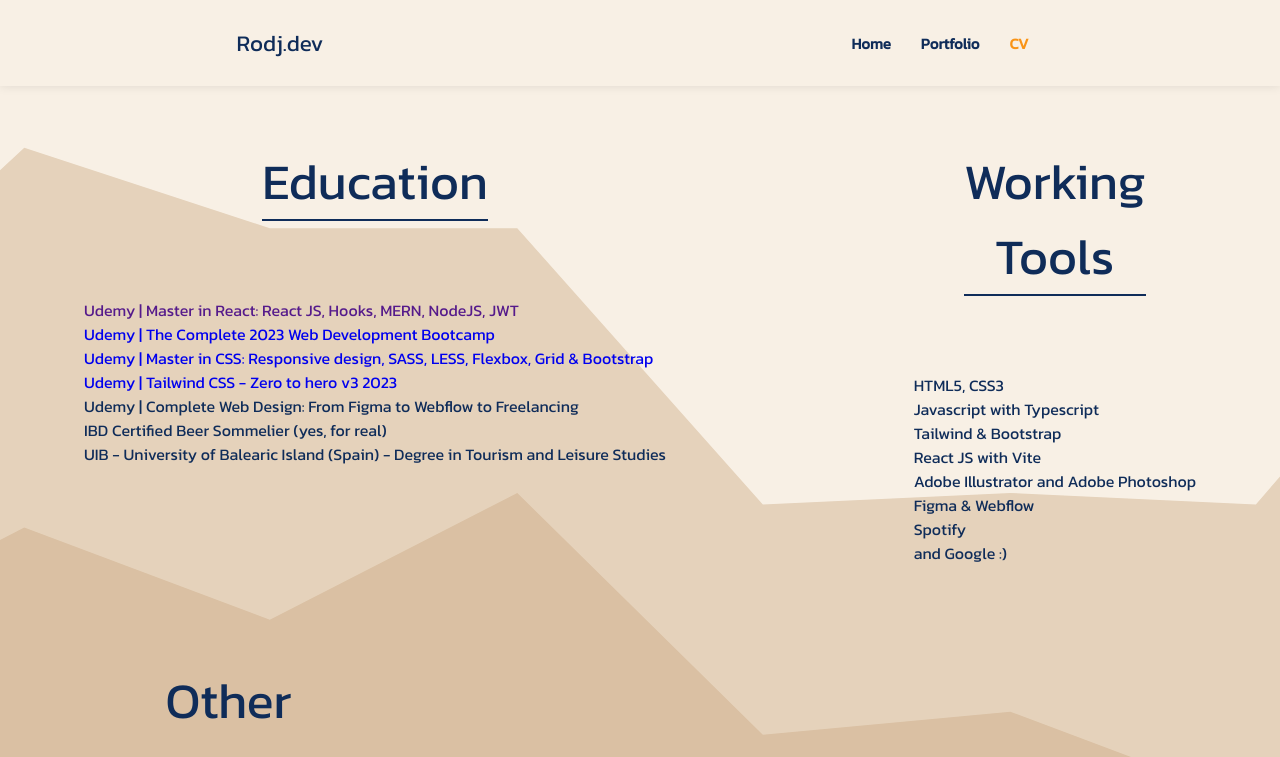
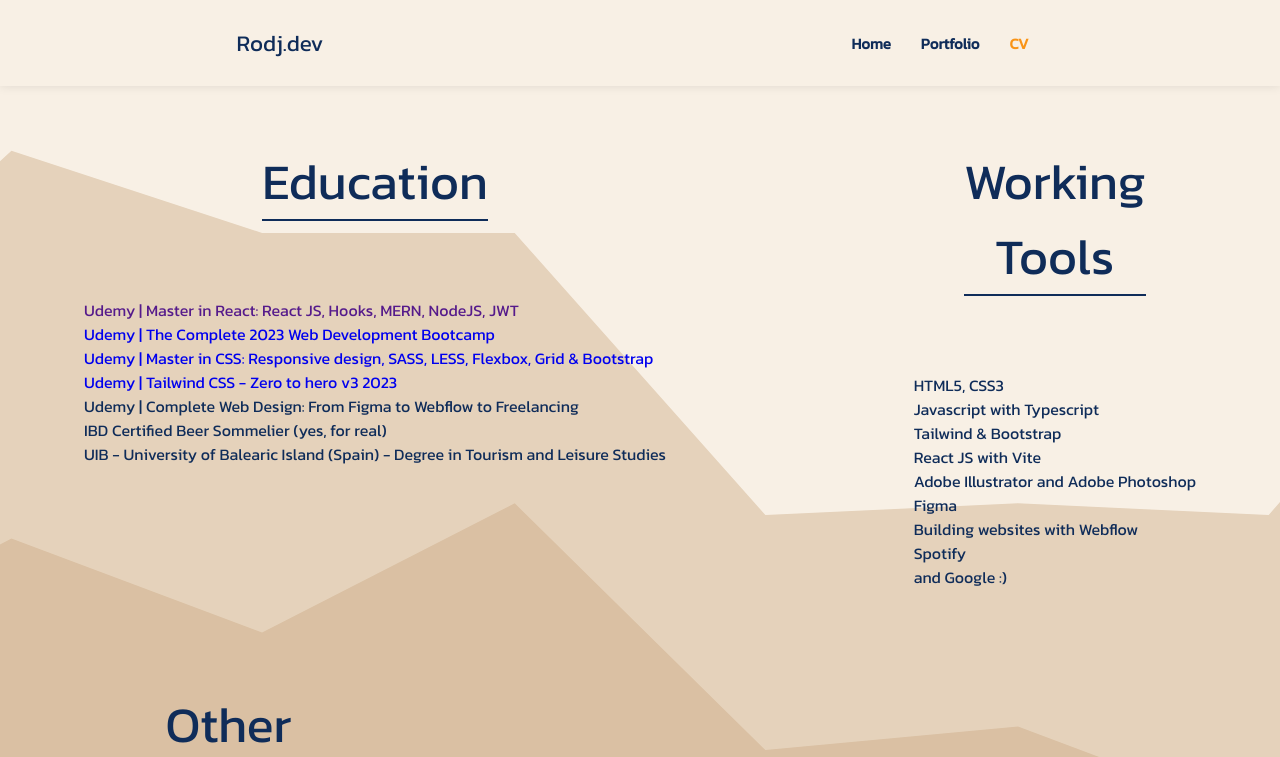
Before and after one commit to Rodjxc/portfolio, a React (Vite) app: page /CV in a window 1280 px wide. Shown: the top 757 px of the page. Built offline with nearby package versions, Linux system fonts and the light colour scheme.

Commit message:
Finished Hystar project. Blog completed

```diff
--- a/src/Components/CV/CV.tsx
+++ b/src/Components/CV/CV.tsx
@@ -92,7 +92,8 @@ export const CV = () => {
               <li>Tailwind & Bootstrap</li>
               <li>React JS with Vite</li>
               <li>Adobe Illustrator and Adobe Photoshop</li>
-              <li>Figma & Webflow</li>
+              <li>Figma</li>
+              <li>Building websites with Webflow</li>
               <li>Spotify</li>
               <li>and Google :)</li>
             </ul>
--- a/src/Data/Works.tsx
+++ b/src/Data/Works.tsx
@@ -1,4 +1,15 @@
 export const Works = [
+
+  {
+    id: "hystar",
+    name: "Hystar",
+    url: "https://hystar.webflow.io/",
+    tecnologies: "Webflow + Figma",
+    categories: "Web Design, built using Webflow",
+    description:
+      "Another version of Hystar's website, a Norwegian hydrogen company that builds electrolysers to produce green energy. My wife happens to work there and I wanted to give another look to their website just for fun and play with different elements. It includes a blog application (news) with different posts that map the data from a database",
+    figma: "https://www.figma.com/file/cGNBmCqdqdLmtNw74KuZ25/Wireframe-Kit-(Copy)?type=design&node-id=6286%3A504&mode=design&t=Ncx7Xhg7GePyOwoG-1"
+  },
   {
     id: "Music-Festival",
     name: "Oslo Music Festival",
@@ -8,16 +19,6 @@ export const Works = [
     description:
       "A website for a fake music festival, built using React and Tailwind CSS and implementing React libraries .",
     github: "https://github.com/Rodjxc/Music-Festival",
-  },
-  {
-    id: "hystar",
-    name: "Hystar",
-    url: "https://hystar.webflow.io/",
-    tecnologies: "Webflow + Figma",
-    categories: "Web Design, built using Webflow",
-    description:
-      "Another version of Hystar's website, a Norwegian hydrogen company that builds electrolysers to produce green energy. My wife happens to work there and I wanted to give another look to their website just for fun and play with different elements",
-    figma: "https://www.figma.com/file/cGNBmCqdqdLmtNw74KuZ25/Wireframe-Kit-(Copy)?type=design&node-id=6286%3A504&mode=design&t=Ncx7Xhg7GePyOwoG-1"
   },
 
   {
```
